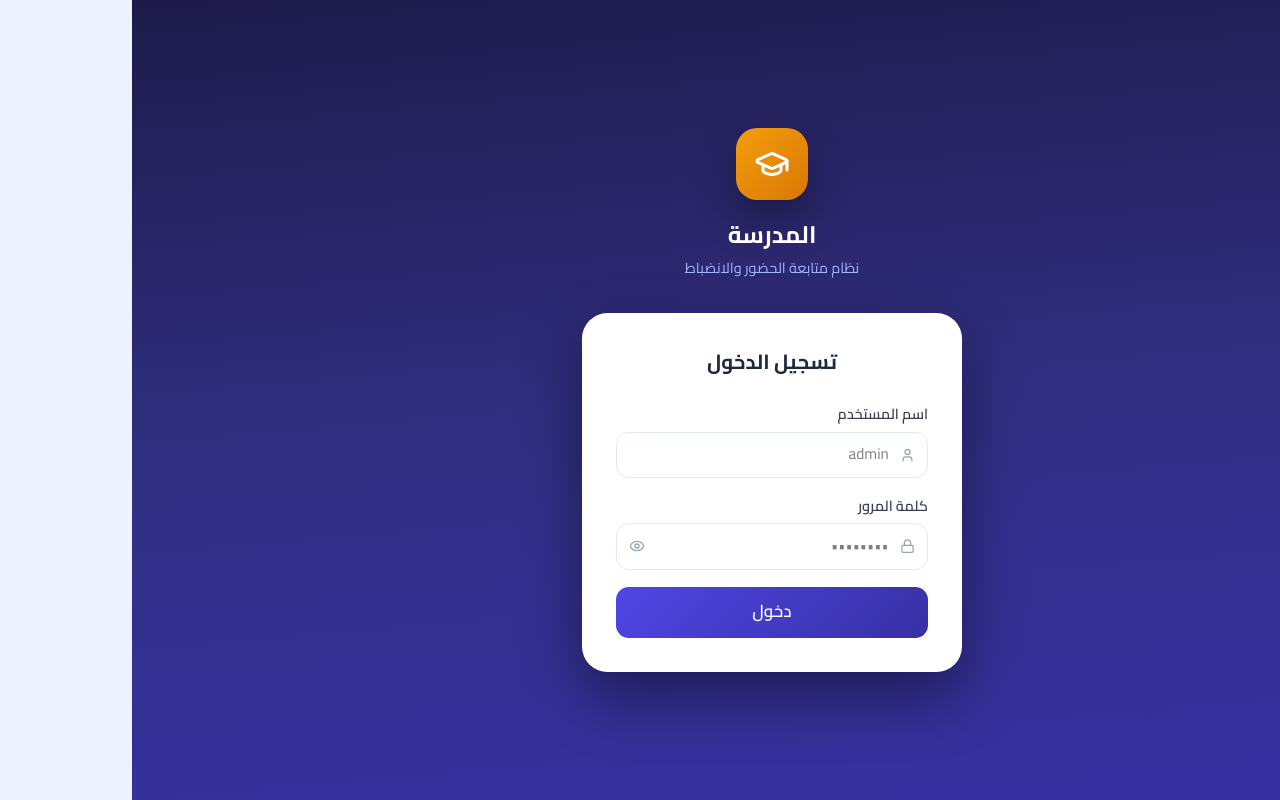
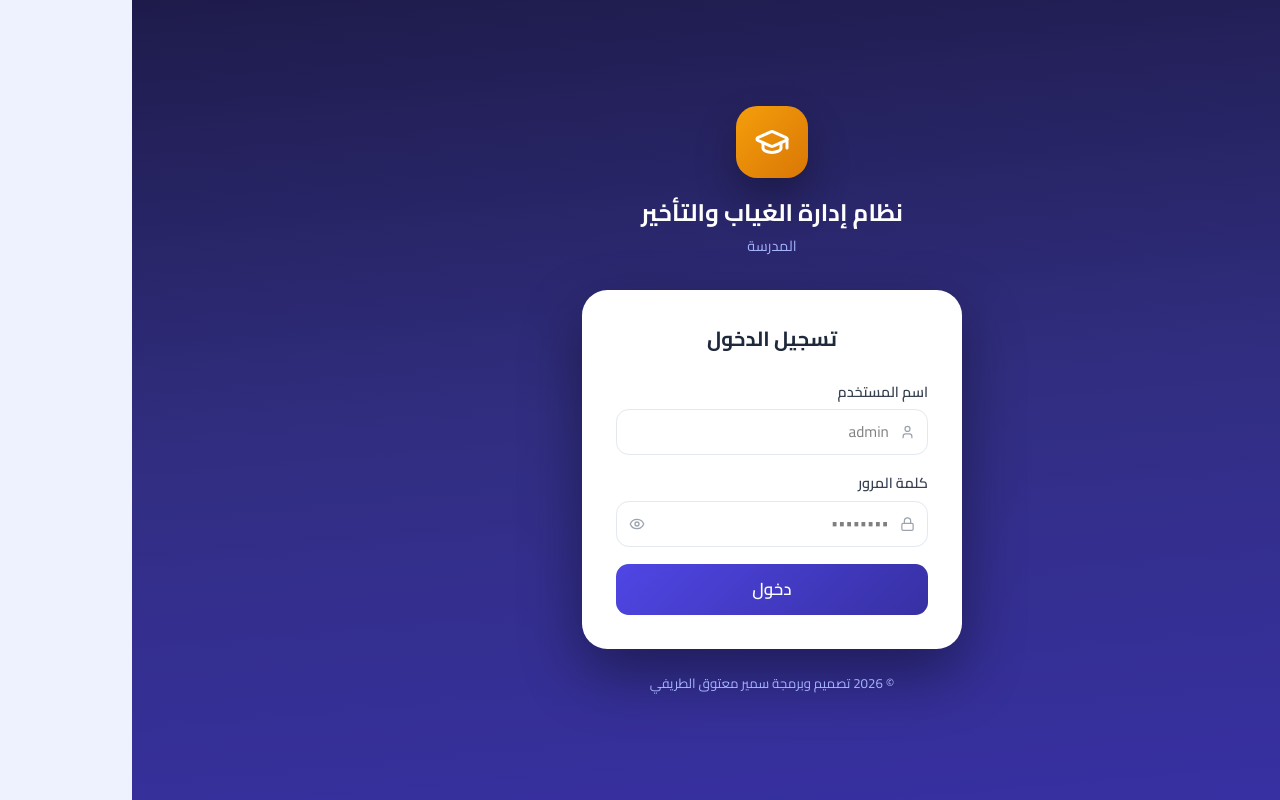
Before and after one commit to sam130eer/teacher-attendance, a React (Vite) app: page / in a window 1280 px wide. Built offline with nearby package versions, Linux system fonts and the light colour scheme; no server answers.

Commit message:
update login screen title and footer

```diff
--- a/src/pages/Login.tsx
+++ b/src/pages/Login.tsx
@@ -65,8 +65,8 @@ export default function Login({ onLogin }: Props) {
           }}>
             <GraduationCap size={36} color="white" />
           </div>
-          <h1 style={{ color: 'white', fontSize: '1.4rem', fontWeight: 700, margin: 0 }}>{schoolName}</h1>
-          <p style={{ color: '#a5b4fc', fontSize: '0.85rem', margin: '0.25rem 0 0' }}>نظام متابعة الحضور والانضباط</p>
+          <h1 style={{ color: 'white', fontSize: '1.4rem', fontWeight: 700, margin: 0 }}>نظام إدارة الغياب والتأخير</h1>
+          <p style={{ color: '#a5b4fc', fontSize: '0.85rem', margin: '0.25rem 0 0' }}>{schoolName}</p>
         </div>
 
         {/* Card */}
@@ -163,6 +163,9 @@ export default function Login({ onLogin }: Props) {
             </button>
           </form>
         </div>
+        <p style={{ color: '#a5b4fc', fontSize: '0.78rem', textAlign: 'center', marginTop: '1.5rem' }}>
+          © 2026 تصميم وبرمجة سمير معتوق الطريفي
+        </p>
       </div>
     </div>
   );
```
